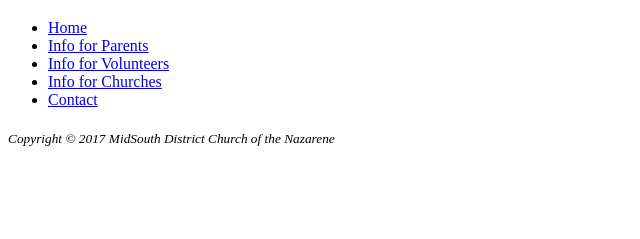
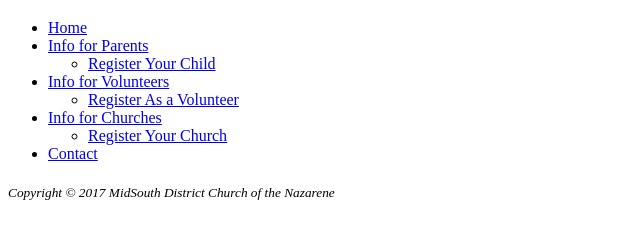
Before and after one commit to DarthCon/kidscamp, a plain HTML site: page index.html in a window 1280 px wide. Shown: the part 61-300 px from the top of the page, without its empty margins (0-640 px from the left). Drawn offline with Linux system fonts and the light colour scheme.

Commit message:
Update index.html

```diff
--- a/index.html
+++ b/index.html
@@ -13,8 +13,11 @@
       <ul>
         <li><a href="index.html">Home</a></li>
         <li><a href="parents.html">Info for Parents</a></li>
+            <ul><li><a href="childform.html">Register Your Child</a></li></ul>
         <li><a href="volunteers.html">Info for Volunteers</a></li>
+            <ul><li><a href="volform.html">Register As a Volunteer</a></li></ul>
         <li><a href="churches.html">Info for Churches</a></li>
+            <ul><li><a href="churchform.html">Register Your Church</a></li></ul>
         <li><a href="contact.html">Contact</a></li>
       </ul>
     </nav>
```
